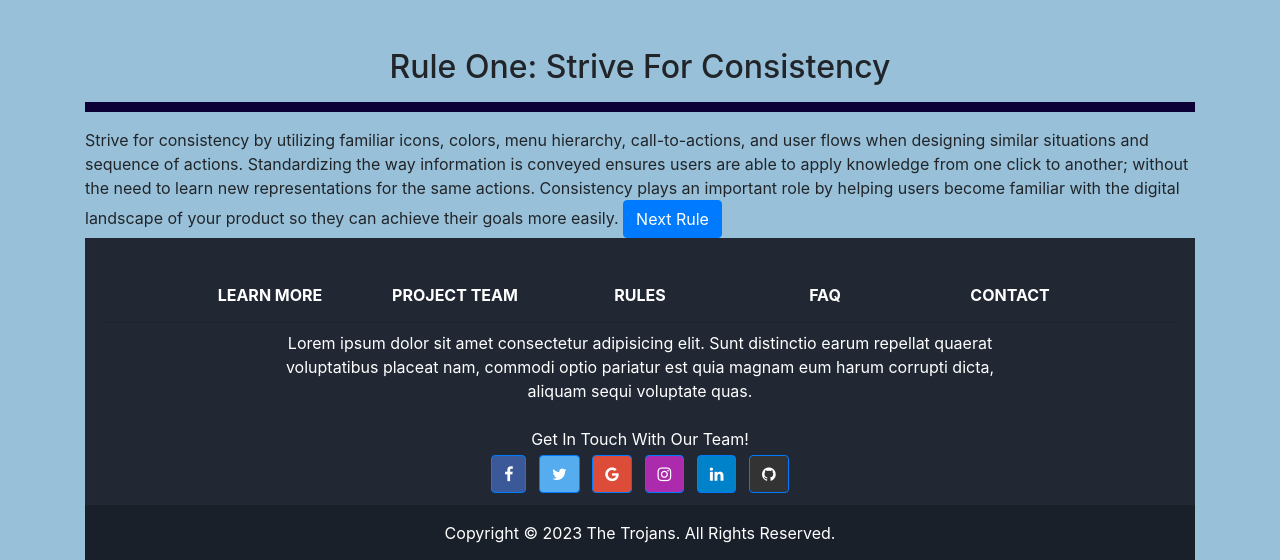
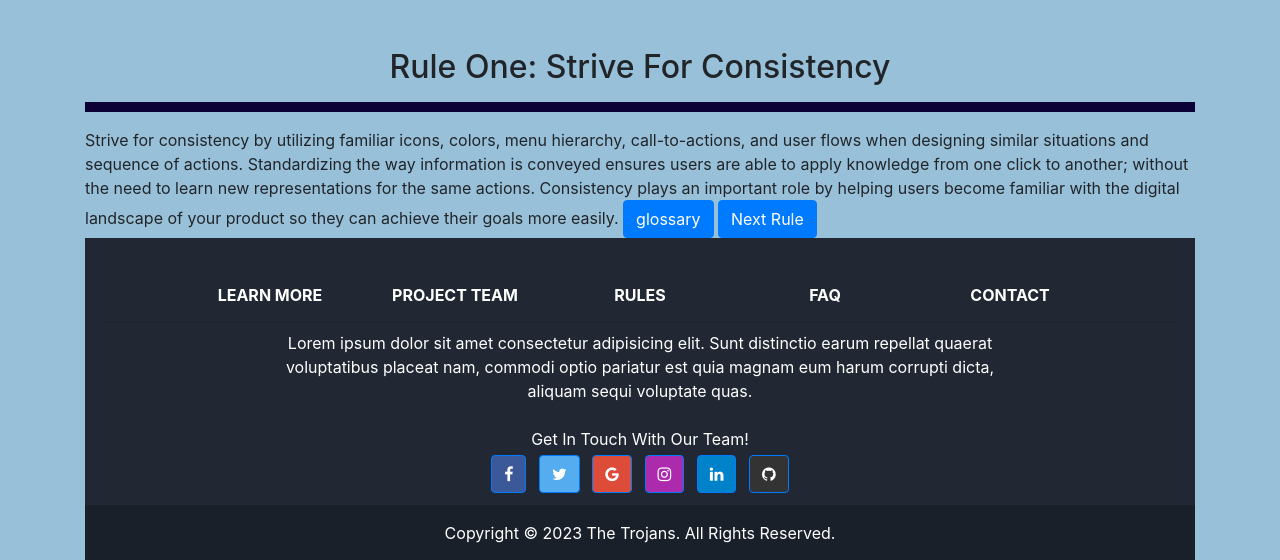
Before and after one commit to HCIGiovanniFanclub/HCIProject, a Flask app: page /rule1 in a window 1280 px wide. Shown: the part 76-636 px from the top of the page. Run offline with Flask 3, Linux system fonts and the light colour scheme; some libraries are stand-ins or nearby versions.

Commit message:
fixing button

```diff
--- a/website/templates/rule1.html
+++ b/website/templates/rule1.html
@@ -38,5 +38,6 @@
   by helping users become familiar with the digital landscape of your product so
   they can achieve their goals more easily.
 </h1>
+<a href="/glossary" class="btn btn-primary">glossary</a>
 <a href="/rule2" class="btn btn-primary">Next Rule</a>
 {% endblock%}
```
